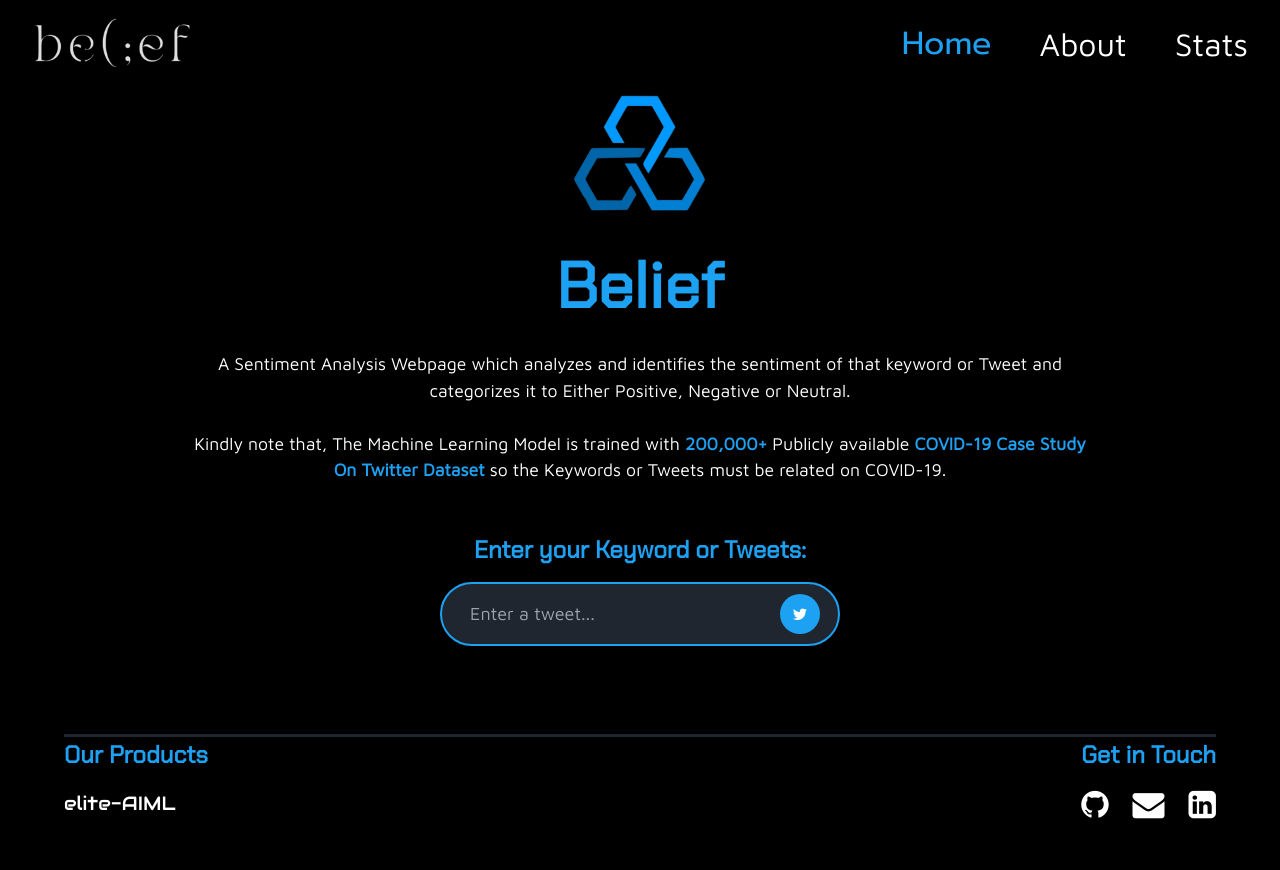
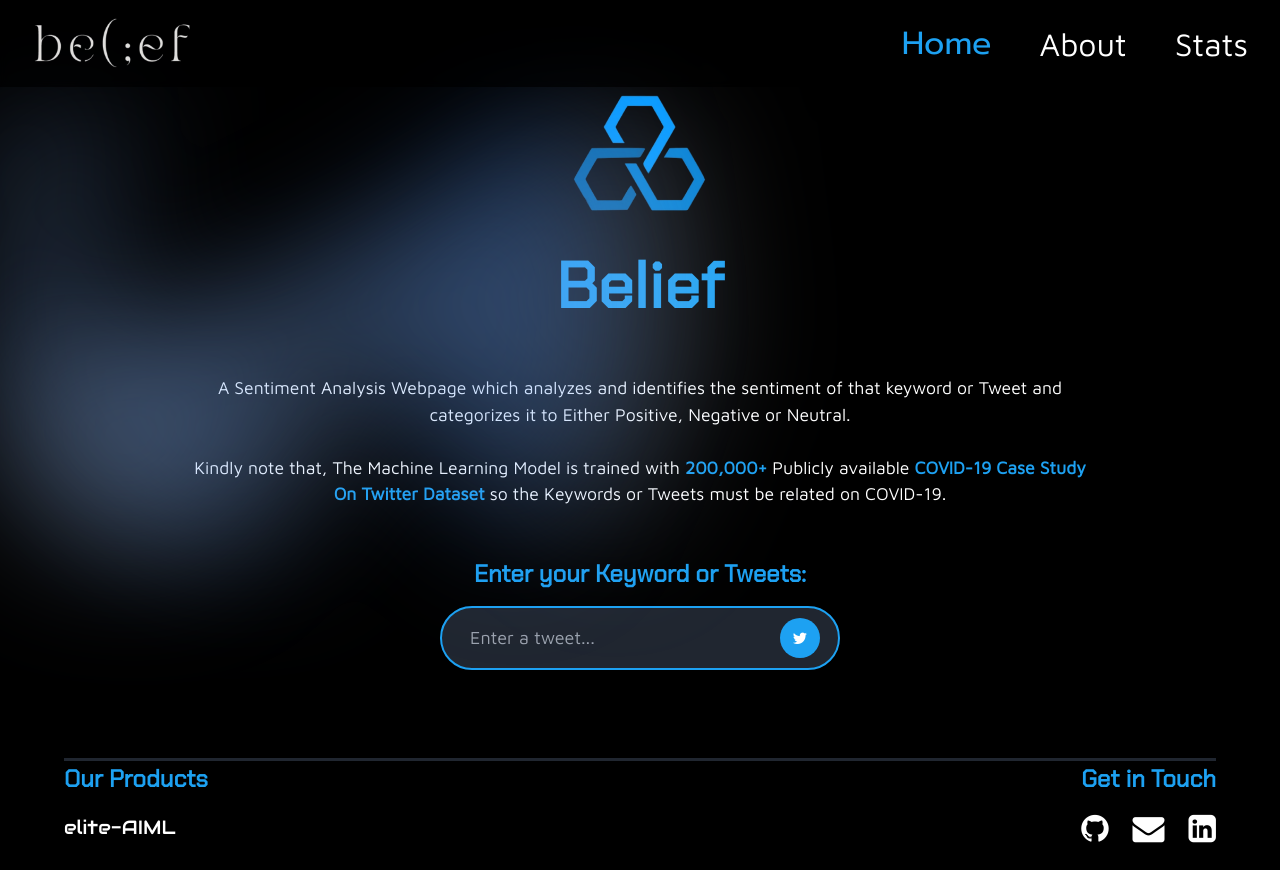
Before and after one commit to soorya-u/Belief, a React (Vite) app in the folder client/: page / in a window 1280 px wide. Before the commit the page ends 846 px from the top, so only its background shows below. Built offline with nearby package versions, Linux system fonts and the light colour scheme; no server answers.

Commit message:
feat: Added a Gradient Component
Signed-off-by: Soorya U <sooryau7@gmail.com>

```diff
--- /dev/null
+++ b/client/src/components/Gradient/index.tsx
@@ -0,0 +1,41 @@
+function Gradient() {
+  return (
+    <>
+      <div className="w-full">
+        <div className="relative isolate">
+          <div
+            aria-hidden="true"
+            className="pointer-events-none absolute inset-x-0 -top-[17rem] -z-10 transform-gpu overflow-hidden blur-3xl sm:-top-[30rem]"
+          >
+            <div
+              style={{
+                clipPath:
+                  "polygon(74.1% 44.1%, 100% 61.6%, 97.5% 26.9%, 85.5% 0.1%, 80.7% 2%, 72.5% 32.5%, 60.2% 62.4%, 52.4% 68.1%, 47.5% 58.3%, 45.2% 34.5%, 27.5% 76.7%, 0.1% 64.9%, 17.9% 100%, 27.6% 76.8%, 76.1% 97.7%, 74.1% 44.1%)",
+              }}
+              className="relative left-[calc(50%-11rem)] aspect-[1155/678] w-[36.125rem] -translate-x-1/2 rotate-[30deg] bg-gradient-to-tr from-[#1d72f2] to-[#fff] opacity-20 sm:left-[calc(50%-30rem)] sm:w-[72.1875rem]"
+            />
+          </div>
+
+          <div>
+            <div className="mx-auto max-w-6xl px-6 lg:px-8"></div>
+          </div>
+
+          <div
+            aria-hidden="true"
+            className="pointer-events-none absolute inset-x-0 -top-[17rem] -z-10 transform-gpu overflow-hidden blur-3xl sm:-top-[30rem]"
+          >
+            <div
+              style={{
+                clipPath:
+                  "polygon(74.1% 44.1%, 100% 61.6%, 97.5% 26.9%, 85.5% 0.1%, 80.7% 2%, 72.5% 32.5%, 60.2% 62.4%, 52.4% 68.1%, 47.5% 58.3%, 45.2% 34.5%, 27.5% 76.7%, 0.1% 64.9%, 17.9% 100%, 27.6% 76.8%, 76.1% 97.7%, 74.1% 44.1%)",
+              }}
+              className="relative left-[calc(50%-13rem)] aspect-[1155/678] w-[36.125rem] -translate-x-1/2 rotate-[30deg] bg-gradient-to-tr from-[#fff] to-[#1d72f2] opacity-30 sm:left-[calc(50%-36rem)] sm:w-[72.1875rem]"
+            />
+          </div>
+        </div>
+      </div>
+    </>
+  );
+}
+
+export default Gradient;
--- a/client/src/pages/About/index.tsx
+++ b/client/src/pages/About/index.tsx
@@ -7,6 +7,7 @@ import dev_pr from "@/assets/img/devs/pratham.jpg";
 import Header from "@/components/Header";
 import Static from "./Static";
 import Avatar from "./Avatar";
+import Gradient from "@/components/Gradient";
 
 const devs = [
   {
@@ -40,6 +41,7 @@ const About = () => {
   return (
     <>
       <Header heading="About our Team" />
+      <Gradient />
       <Static />
       <section className="flex flex-col justify-center items-center gap-4">
         <h2 className="text-[#1da1f2] text-[2rem] font-bold">Teammates</h2>
--- a/client/src/pages/Home/index.tsx
+++ b/client/src/pages/Home/index.tsx
@@ -6,6 +6,7 @@ import Header from "@/components/Header";
 import Static from "./Static";
 import Input from "./Input";
 import Output from "./Output";
+import Gradient from "@/components/Gradient";
 
 const Home = () => {
   const [loading, setLoading] = useState(false);
@@ -33,8 +34,8 @@ const Home = () => {
   return (
     <>
       <Header heading="Belief" />
+      <Gradient />
       <Static />
-
       <Input handleSubmit={handleSubmit} />
 
       {loading ? (
--- a/client/src/pages/Stats/index.tsx
+++ b/client/src/pages/Stats/index.tsx
@@ -6,6 +6,7 @@ import Header from "@/components/Header";
 import Input from "./Input";
 import Output from "./Output";
 import ModelStats from "./ModelStats";
+import Gradient from "@/components/Gradient";
 
 const Stats = () => {
   const [loading, setLoading] = useState(false);
@@ -39,6 +40,7 @@ const Stats = () => {
   return (
     <>
       <Header heading="Stats for Nerds" />
+      <Gradient />
       <Input handleSubmit={handleSubmit} />
 
       {loading ? (
```
